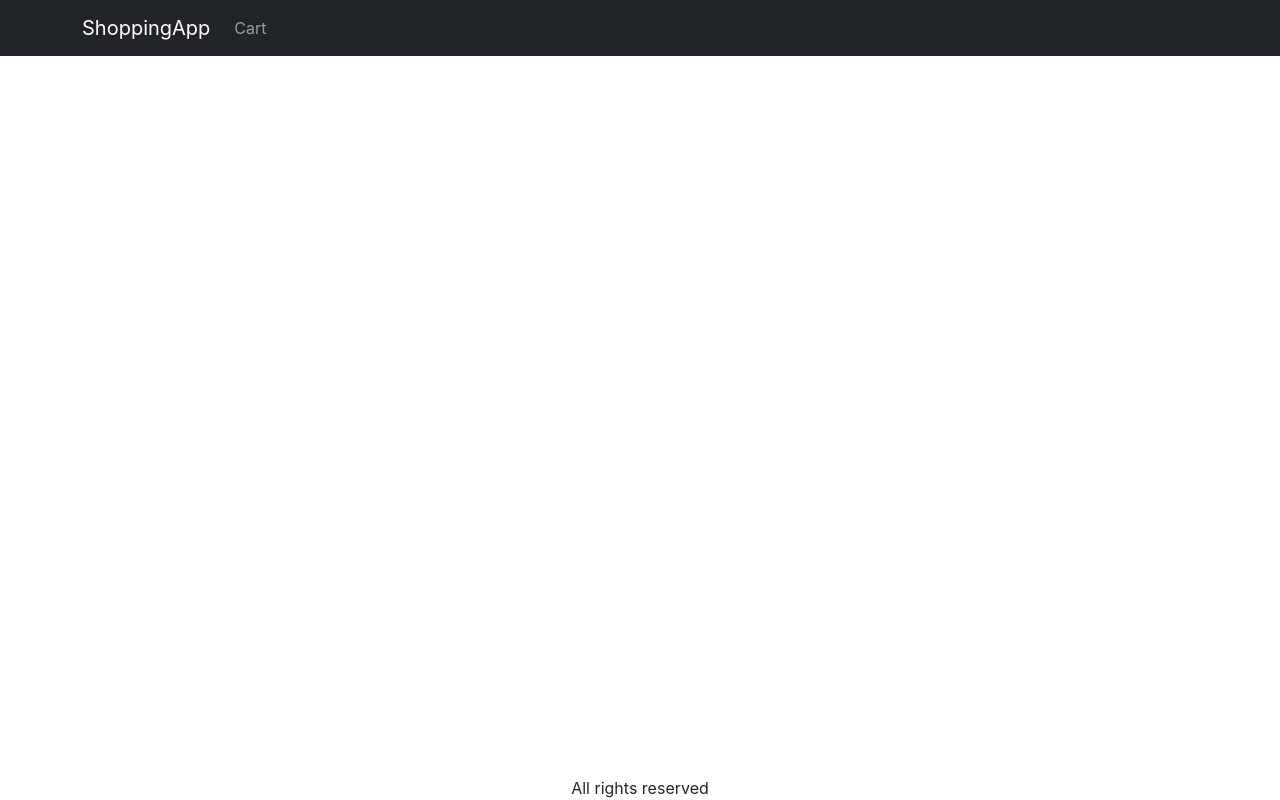
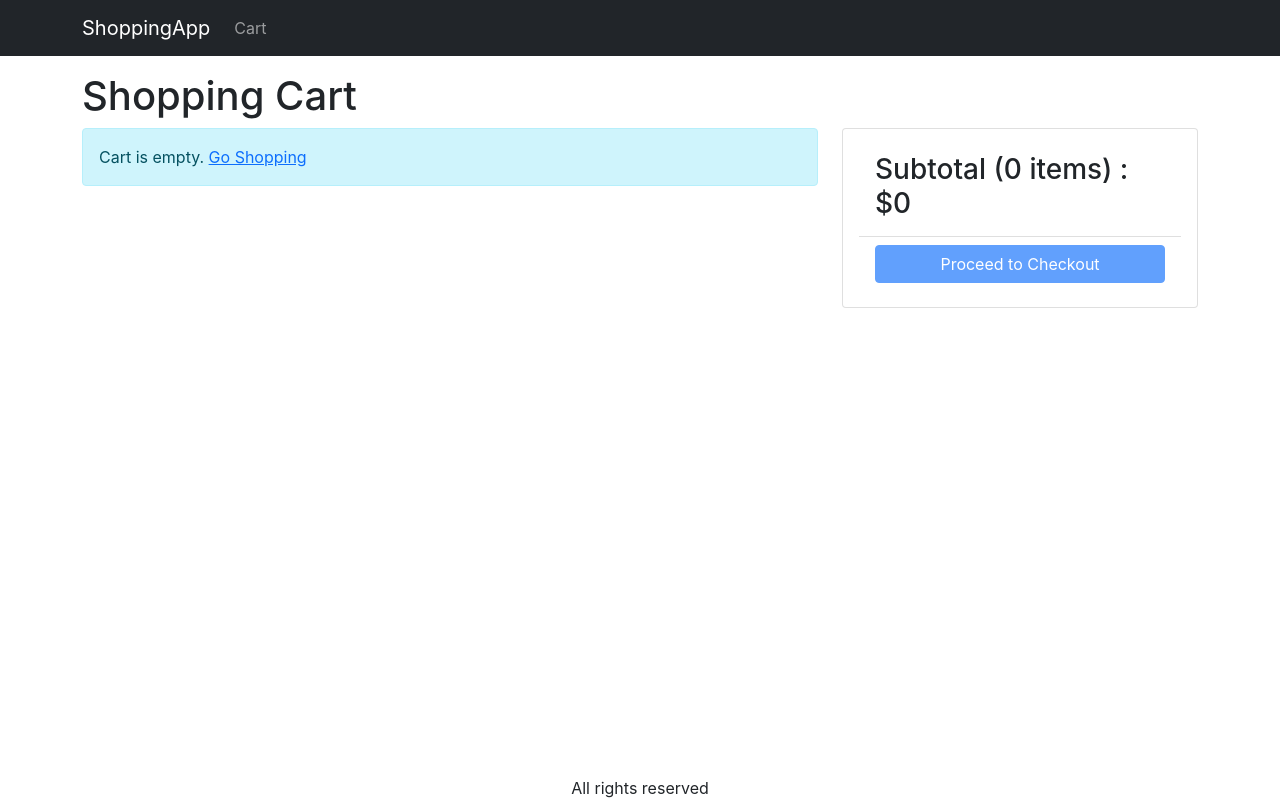
Before and after one commit to Dul18/Wishipping, a React (Create React App) app in the folder frontend/: page /cart in a window 1280 px wide. Built offline with nearby package versions, Linux system fonts and the light colour scheme.

Commit message:
14- Create Cart Screen UI

```diff
--- a/frontend/src/App.js
+++ b/frontend/src/App.js
@@ -8,6 +8,7 @@
 import Nav from 'react-bootstrap/Nav';
 import { Store } from './Store';
 import { useContext } from 'react';
+import CartScreen from './screens/CartScreen';
 
 function App() {
   const { state } = useContext(Store);
@@ -40,6 +41,7 @@
           <Container className="mt-3">
             <Routes>
               <Route path="/product/:slug" element={<ProductScreen />} />
+              <Route path="/cart" element={<CartScreen/>} />
               <Route path="/" element={<HomeScreen />} />
             </Routes>
           </Container>
--- a/frontend/src/index.css
+++ b/frontend/src/index.css
@@ -45,3 +45,7 @@
 .img-large {
   max-width: 100%;
 }
+
+.img-thumbnail {
+  height: 80px;
+}
--- /dev/null
+++ b/frontend/src/screens/CartScreen.js
@@ -0,0 +1,99 @@
+import React from 'react'
+import {useContext} from 'react'
+import { Helmet } from 'react-helmet-async';
+import {Store} from '../Store'
+import Row from 'react-bootstrap/Row';
+import Col from 'react-bootstrap/Col';
+import MessageBox from '../components/MessageBox';
+import ListGroup from 'react-bootstrap/ListGroup';
+import { Link } from 'react-router-dom';
+import Button from 'react-bootstrap/Button';
+import Card from 'react-bootstrap/Card'
+
+function CartScreen() {
+
+    const { state, dispatch: ctxDispatch } = useContext(Store);
+  const {cart:{cartItems}} = state;
+  return (
+    <div>
+        <Helmet>
+            <title>
+          Shopping Cart
+            </title>
+        </Helmet>
+        <h1>Shopping Cart</h1>
+        <Row>
+            <Col md={8}>
+                {cartItems.length === 0 ? (
+                    <MessageBox>
+                        Cart is empty. <Link to='/'>Go Shopping</Link>
+                    </MessageBox>
+                ):
+                (
+                    <ListGroup>
+                        {cartItems.map((item)=>(
+                            <ListGroup.Item key={item.id}>
+                                <Row className='align-items-center'>
+                                    <Col md={4}>
+                                        <img
+                                            src={item.image}
+                                            alt={item.image}
+                                            className='img-fluid rounded img-thumbnail'>
+                                            </img>{' '}
+                                        <Link to={`/product/${item.slug}`}>{item.name}</Link>
+                                    </Col>
+                                    <Col md={3}>
+                                        <Button variant="light" disabled={item.quantity === 1}>
+                                        <i className="fas fa-minus-circle"></i>
+                                        </Button>{' '}
+                                        <span>{item.quantity}</span>{' '}
+                                        <Button variant="light" disabled={item.quantity === item.countInStock}>
+                                        <i className="fas fa-plus-circle"></i>
+                                        </Button>{' '}
+                                    </Col>
+                                    <Col md={3}>${item.price}</Col>
+                                    <Col md={2}>
+                                        <Button variant="light">
+                                            <i className="fas fa-trash"></i>
+                                        </Button>
+                                    </Col>
+                                </Row>
+                            </ListGroup.Item>
+                        ))}
+                    </ListGroup>
+                )
+
+                }
+            </Col>
+            <Col md={4}>
+                <Card>
+                    <Card.Body>
+                        <ListGroup variant="flush">
+                            <ListGroup.Item>
+                                <h3>
+                                    Subtotal ({cartItems.reduce((a, c) => a + c.quantity, 0)}{' '}
+                                    items) : $
+                                    {cartItems.reduce((a, c) => a + c.price * c.quantity, 0)}
+                                </h3>
+                            </ListGroup.Item>
+                            <ListGroup.Item>
+                                <div className="d-grid">
+                                    <Button
+                                        type="button"
+                                        variant="primary"
+                                        disabled={cartItems.length === 0}
+                                    >
+                                    Proceed to Checkout
+                                    </Button>
+                                </div>
+                            </ListGroup.Item>
+                         </ListGroup>
+                    </Card.Body>
+                </Card>
+            </Col>
+        </Row>
+    </div>
+  )
+}
+
+export default CartScreen
--- a/frontend/src/screens/ProductScreen.js
+++ b/frontend/src/screens/ProductScreen.js
@@ -1,6 +1,6 @@
 import React, { useContext, useEffect, useReducer } from 'react';
 import axios from 'axios';
-import { useParams } from 'react-router-dom';
+import { useNavigate, useParams } from 'react-router-dom';
 import Row from 'react-bootstrap/Row';
 import Col from 'react-bootstrap/Col';
 import ListGroup from 'react-bootstrap/ListGroup';
@@ -28,6 +28,7 @@
 };
 
 function ProductScreen() {
+  const navigate = useNavigate()
   const params = useParams();
   const { slug } = params;
 
@@ -66,6 +67,7 @@
       type: 'CART_ADD_ITEM',
       payload: { ...product, quantity},
     });
+    navigate('/cart')
   };
 
   return loading ? (
```
Also changed, not shown: 1 other file (tests, documents, lock files or other folders).
